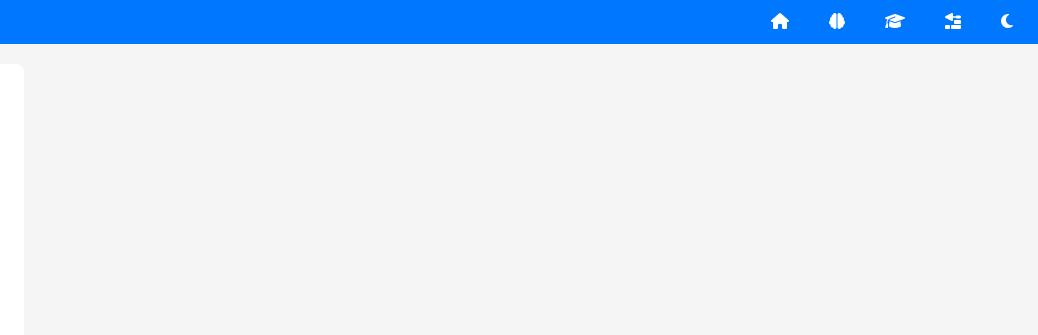
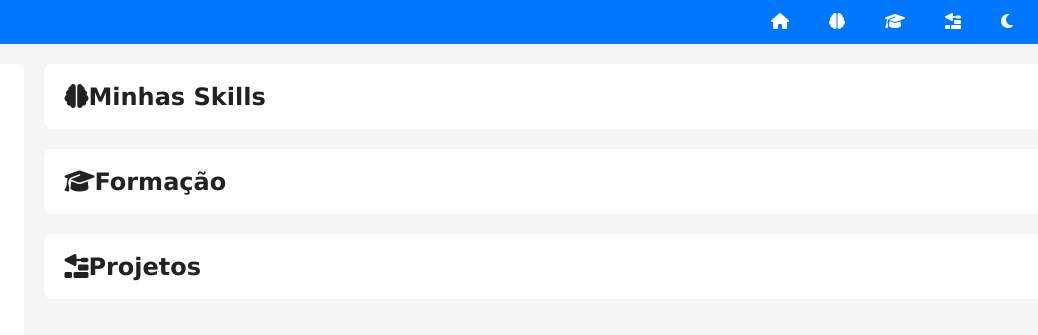
Before and after one commit to Jhon-Marques/projeto-portfolio, a plain HTML site: page index.html in a window 1280 px wide. Shown: the top 335 px of the page, 242-1280 px from the left. Drawn offline with Linux system fonts and the light colour scheme.

Commit message:
adicionar destaques

```diff
--- a/estilos/style.css
+++ b/estilos/style.css
@@ -110,3 +110,14 @@ section#ficha h1 {
 #social a:hover {
   color: var(--destaque-inverso);
 }
+
+#detalhes {
+  grid-column: 2;
+}
+
+article {
+  background-color: var(--fundo-card);
+  padding: 20px;
+  margin-bottom: 20px;
+  border-radius: 8px;
+}
--- a/index.html
+++ b/index.html
@@ -36,6 +36,18 @@
 
         <section id="detalhes">
 
+            <article id="skills">
+                <h2><i class="fa-solid fa-brain"></i>Minhas Skills</h2>
+            </article> <!-- Fim article#skills -->
+
+            <article id="formacao">
+                <h2><i class="fa-solid fa-graduation-cap"></i></i>Formação</h2>
+            </article><!-- Fim article#formacao -->
+
+            <article id="projetos">
+                <h2><i class="fa-solid fa-trowel-bricks"></i>Projetos</h2>
+            </article> <!-- Fim article#projetos -->
+
         </section>
     </main>
     <footer>
```
